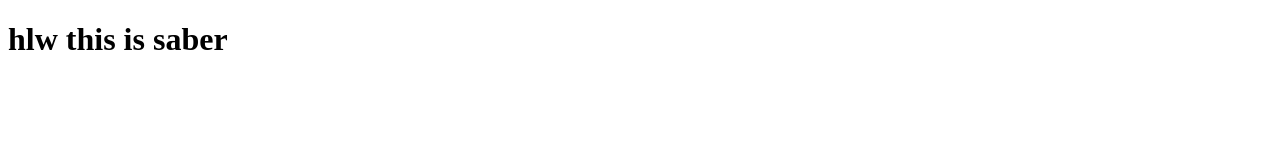
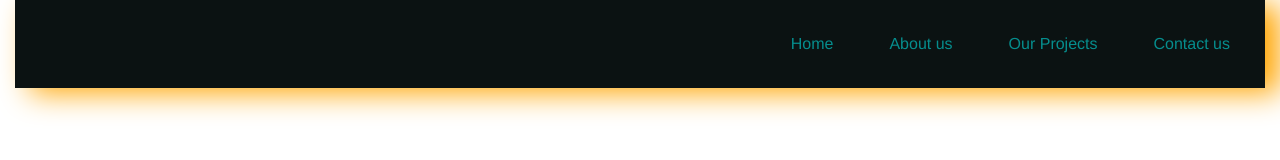
Before and after one commit to sabermahmud/my-portfolio, a plain HTML site: page index.html in a window 1280 px wide. Drawn offline with Linux system fonts and the light colour scheme.

Commit message:
navBar added

```diff
--- a/index.html
+++ b/index.html
@@ -1,11 +1,32 @@
 <!DOCTYPE html>
 <html lang="en">
+
 <head>
     <meta charset="UTF-8">
     <meta name="viewport" content="width=device-width, initial-scale=1.0">
+    <!-- favicon  -->
+    <link rel="shortcut icon" href="assets/imgs/Logo.png" type="image/x-icon">
+    <!-- Css links -->
+     <link rel="stylesheet" href="styles/main.css">
+    <link rel="stylesheet" href="styles/nav.css">
     <title>Portfolio-Saber Mahmud</title>
 </head>
+
 <body>
-    <h1>hlw this is saber</h1>
+    <!--header -->
+    <header>
+        <!-- nav section -->
+        <nav>
+
+            <!-- navMenu -->
+            <ul class="navMenu">
+                <li class="list-item">Home</li>
+                <li class="list-item">About us</li>
+                <li class="list-item">Our Projects</li>
+                <li class="list-item">Contact us</li>
+            </ul>
+        </nav>
+    </header>
 </body>
+
 </html>
--- /dev/null
+++ b/styles/main.css
@@ -0,0 +1,4 @@
+body{
+    max-width: 1250px;
+    margin: 0 auto;
+}
--- /dev/null
+++ b/styles/nav.css
@@ -0,0 +1,24 @@
+.navMenu{
+    margin: 0 0px;
+    padding: 25px;
+    gap: 36px;
+    color: rgba(0, 255, 255, 0.523);
+    background-color: #0B1212;
+    display: flex;
+    text-align: end;
+    justify-content:flex-end;
+    align-items: center;
+    font-family: 'Franklin Gothic Medium', 'Arial Narrow', Arial, sans-serif;
+    font-weight: 400;
+    box-shadow: 15px 5px 30px orange;
+}
+
+.list-item{
+    padding:10px;
+    list-style: none;
+}
+
+.list-item:hover{
+    color: aqua;
+    transition: 500ms;
+}
```
Also changed, not shown: assets/imgs/Logo.png (added).
